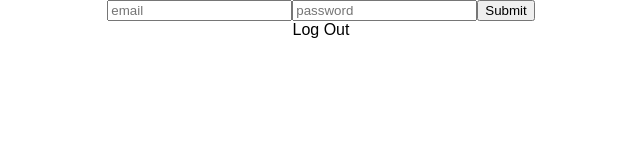
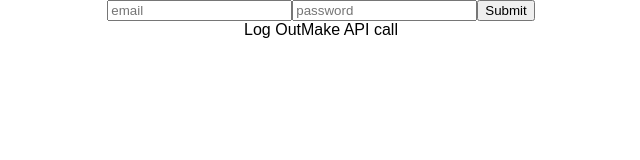
Before and after one commit to jlr7245/rails-react-token-auth-test, a React (Create React App) app in the folder client/: page / in a window 1280 px wide. Shown: the top 160 px of the page, without its empty margins (319-959 px from the left). Built offline with nearby package versions, Linux system fonts and the light colour scheme.

Commit message:
protected api call fetch

```diff
--- a/client/src/App.jsx
+++ b/client/src/App.jsx
@@ -13,6 +13,7 @@ class App extends Component {
 
     this.loginSubmit = this.loginSubmit.bind(this);
     this.deleteToken = this.deleteToken.bind(this);
+    this.makeApiCall = this.makeApiCall.bind(this);
   }
 
   loginSubmit(e) {
@@ -43,6 +44,14 @@ class App extends Component {
     });
   }
 
+  makeApiCall() {
+    fetch('/hacker_spots/index', {
+      headers: {
+        'Authorization': `Token token=${Auth.getToken()}`,
+      }
+    }).then(res => res.json()).then(jsonRes => console.log(jsonRes));
+  }
+
 
   render() {
     return (
@@ -51,6 +60,7 @@ class App extends Component {
           ? <p>Logged in!</p>
           : <LoginForm loginSubmit={this.loginSubmit} />}
         <span className="logout" onClick={() => this.deleteToken()}>Log Out</span>
+        <span className="api" onClick={() => this.makeApiCall()}>Make API call</span>
       </div>
     );
   }
```
Also changed, not shown: 1 other file (tests, documents, lock files or other folders).
